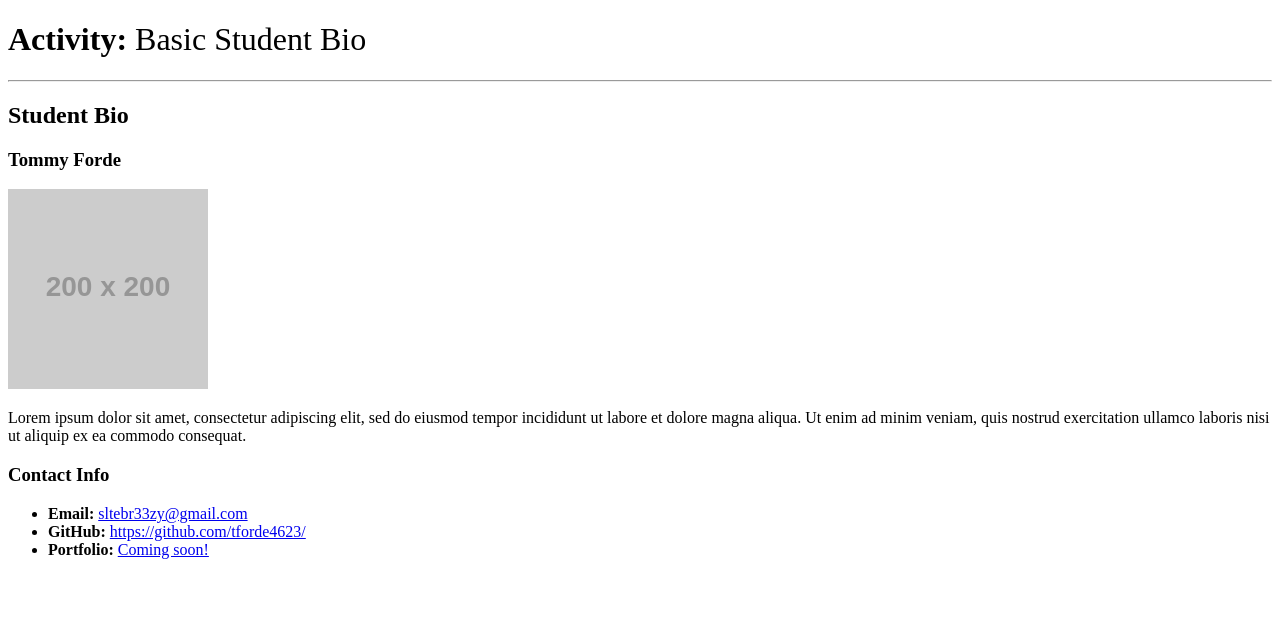
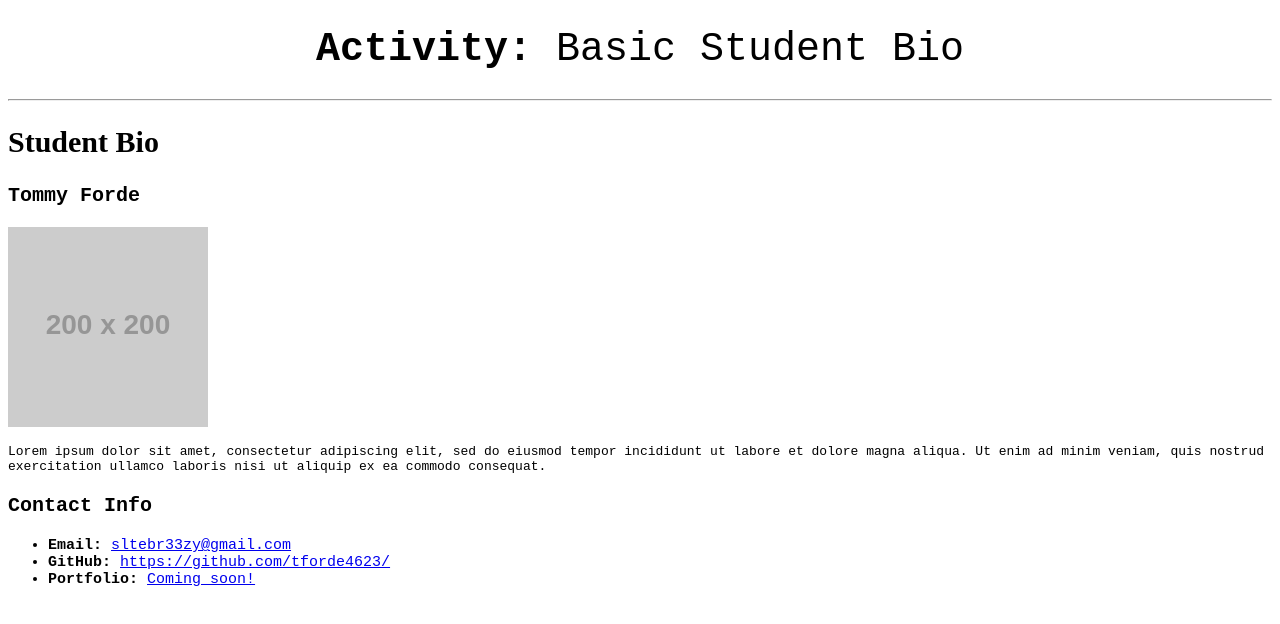
Before and after one commit to tforde4623/student_bio, a plain HTML site: page index.html in a window 1280 px wide. Drawn offline with Linux system fonts and the light colour scheme; placeholder pictures from the web are drawn by us.

Commit message:
added style.css

```diff
--- a/index.html
+++ b/index.html
@@ -4,6 +4,7 @@
 <head>
     <meta charset="UTF-8">
     <title>Bio Page</title>
+    <link rel="stylesheet" href="style.css">
 </head>
 
 <body>
--- /dev/null
+++ b/style.css
@@ -0,0 +1,26 @@
+h1 {
+    text-align: center;
+    font-size: 40px;
+}
+
+h2 {
+    font-size: 30px;
+}
+
+h1 {
+    font-family: monospace;
+    text-align: center;
+}
+
+h3, p {
+    font-family: monospace;
+}
+
+h3 {
+    font-size: 20px;
+}
+
+ul {
+    font-family: monospace;
+    font-size: 15px;
+}
```
